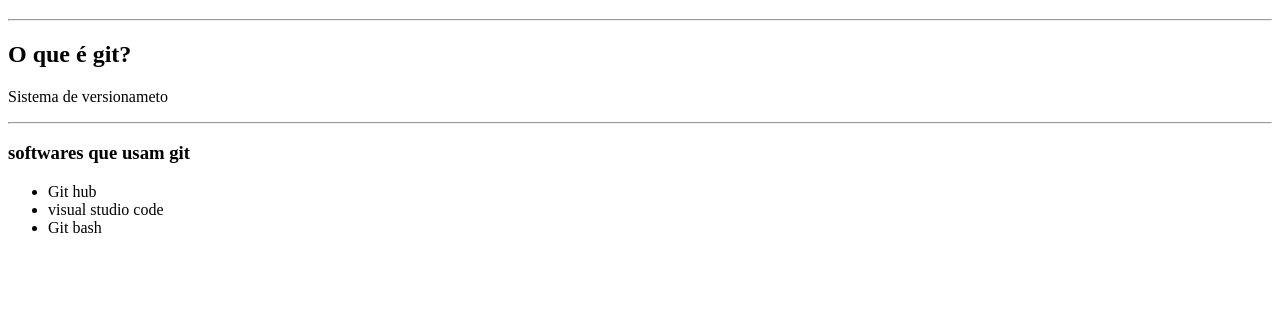
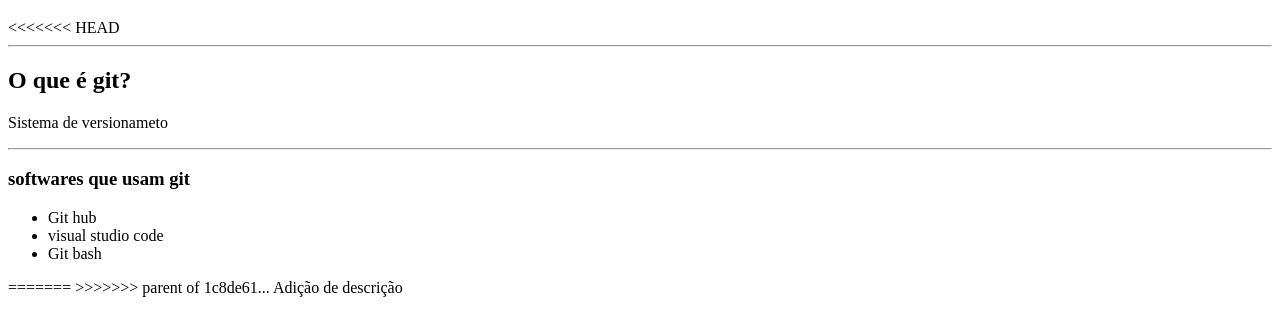
Before and after one commit to vitoraraujo10/exemplo, a plain HTML site: page index.html in a window 1280 px wide. Shown: the part 61-396 px from the top of the page. Drawn offline with Linux system fonts and the light colour scheme.

Commit message:
reversão de commit

```diff
--- a/index.html
+++ b/index.html
@@ -9,6 +9,7 @@
 <h1>GIT E GITHUB</h1>
 
 
+<<<<<<< HEAD
 <hr>
 
 
@@ -29,5 +30,7 @@
     <li>Git bash</li>
     </ul>
 
+=======
+>>>>>>> parent of 1c8de61... Adição de descrição
 </body>
 </html>
```
